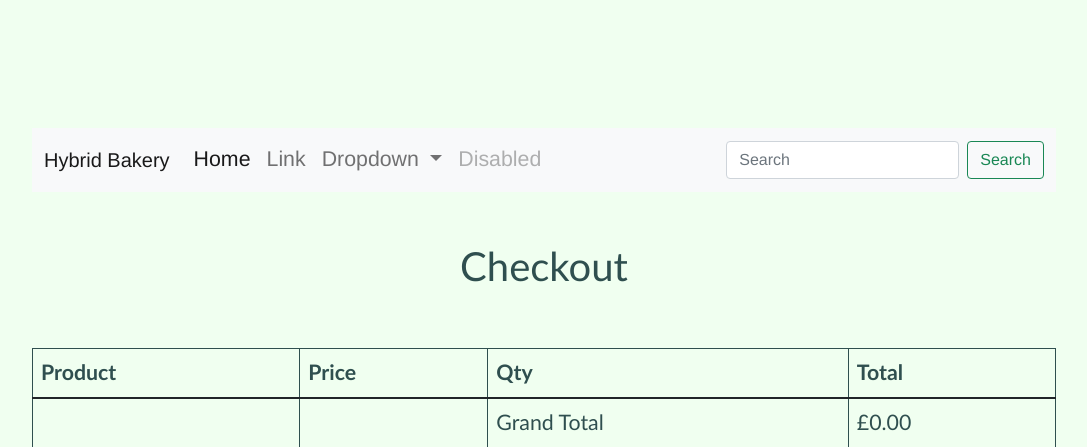
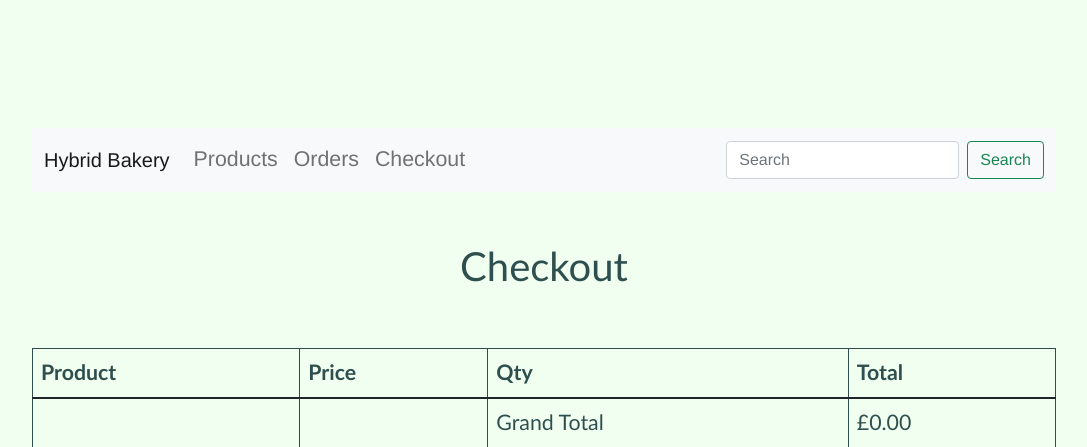
Before and after one commit to jessicacawdron/GroupA-HybridBakeryProject, a Flask app: page /checkout in a window 1280 px wide. Shown: the top 447 px of the page, without its empty margins (96-1183 px from the left). Run offline with Flask 2, Linux system fonts and the light colour scheme.

Commit message:
making navbar functional

```diff
--- a/HybridBakery/application/templates/layout.html
+++ b/HybridBakery/application/templates/layout.html
@@ -14,19 +14,22 @@
 <!-- navbar from bootstrap will be inherited by all child templates -->
 <nav class="navbar navbar-expand-lg navbar-light bg-light">
   <div class="container-fluid">
-    <a class="navbar-brand" href="#">Hybrid Bakery</a>
+    <a class="navbar-brand" href="/home">Hybrid Bakery</a>
     <button class="navbar-toggler" type="button" data-bs-toggle="collapse" data-bs-target="#navbarSupportedContent" aria-controls="navbarSupportedContent" aria-expanded="false" aria-label="Toggle navigation">
       <span class="navbar-toggler-icon"></span>
     </button>
     <div class="collapse navbar-collapse" id="navbarSupportedContent">
       <ul class="navbar-nav me-auto mb-2 mb-lg-0">
         <li class="nav-item">
-          <a class="nav-link active" aria-current="page" href="#">Home</a>
+          <a class="nav-link" href="/products">Products</a>
         </li>
         <li class="nav-item">
-          <a class="nav-link" href="#">Link</a>
+          <a class="nav-link" href="/orders">Orders</a>
         </li>
-        <li class="nav-item dropdown">
+        <li class="nav-item">
+          <a class="nav-link" href="/checkout">Checkout</a>
+        </li>
+        <!-- <li class="nav-item dropdown">
           <a class="nav-link dropdown-toggle" href="#" id="navbarDropdown" role="button" data-bs-toggle="dropdown" aria-expanded="false">
             Dropdown
           </a>
@@ -40,6 +43,7 @@
         <li class="nav-item">
           <a class="nav-link disabled">Disabled</a>
         </li>
+        -->
       </ul>
       <form class="d-flex">
         <input class="form-control me-2" type="search" placeholder="Search" aria-label="Search">
```
